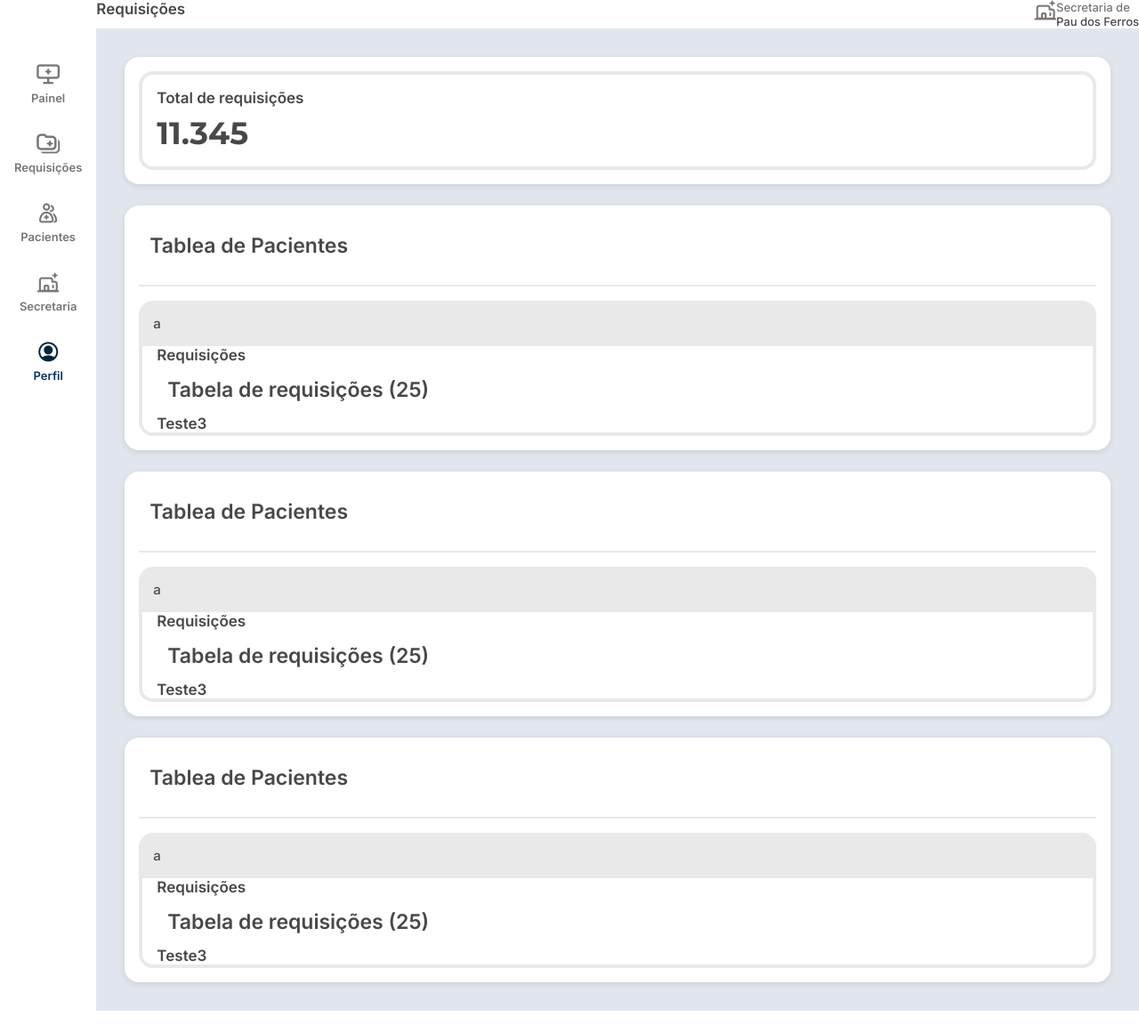
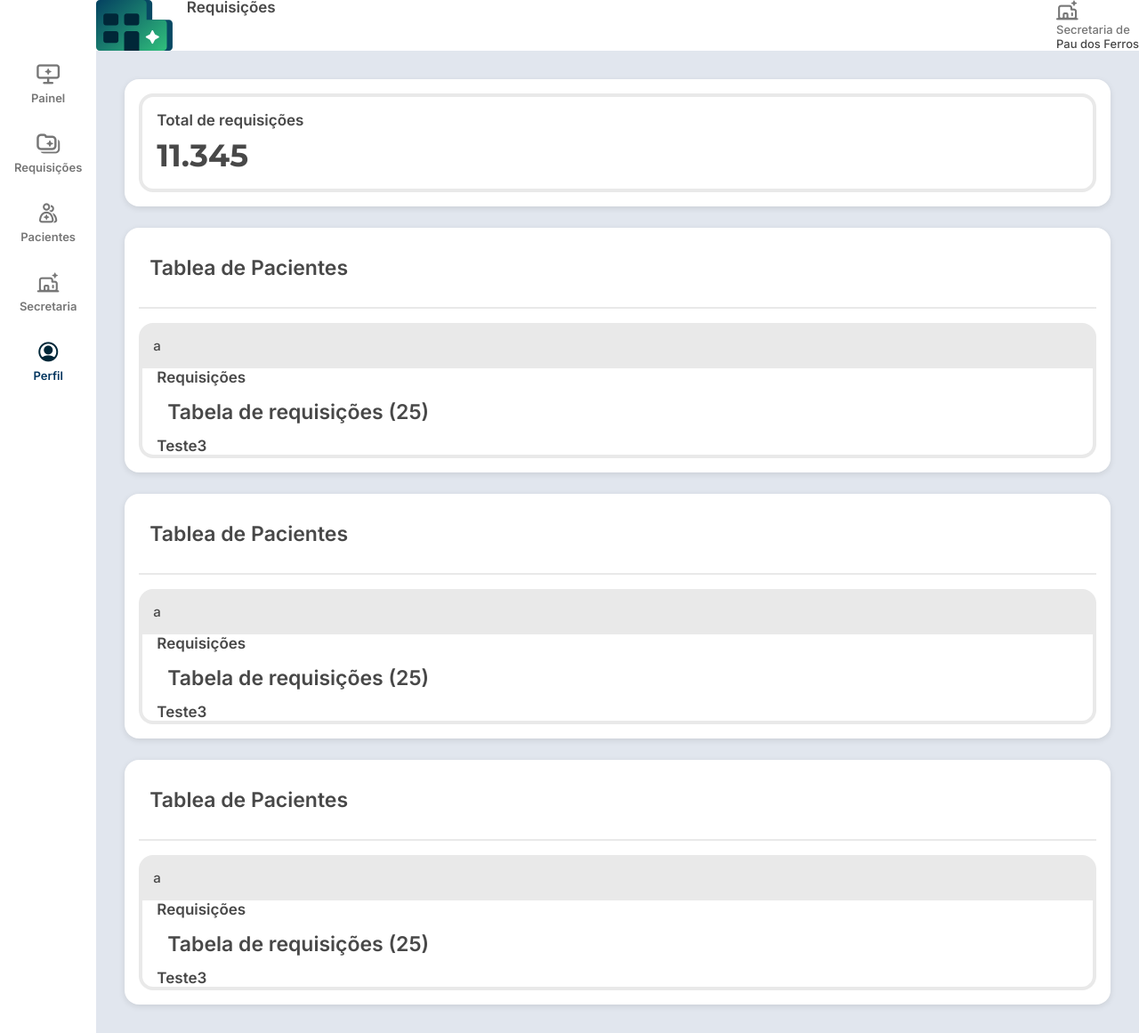
Before and after one commit to matheeus4568/Salus-System-Projeto-Integrador, a Django app: page / in a window 1280 px wide. Shown: the whole page at 89% size. Before the commit the page ends 1136 px from the top, so only its background shows below. Run offline with Django 5.2, Linux system fonts and the light colour scheme; some web fonts are replaced.

Commit message:
wip: header e ícones do header

```diff
--- a/static/css/components/header.css
+++ b/static/css/components/header.css
@@ -1,3 +1,16 @@
 .header {
     width: 100%;
+    display: flex;
+    flex-direction: row;
+    justify-content: space-between
 }
+
+.icon-title {
+    display: flex;
+    flex-direction: row;
+    gap: var(--spacing-md);
+}
+
+.hedaer > img {
+
+}
--- a/templates/components/header.html
+++ b/templates/components/header.html
@@ -1,10 +1,14 @@
-<div class="header flex direction-row justfy-content-space-between">
-    <h1>Requisições</h1>
+{% load static %}
+<div class="header">
+    <div class="icon-title">
+        <img src="{% static 'images/icons/secretary-img.svg' %}" alt="Secretaria">
+        <h1>Requisições</h1>
+    </div>
 
     <div>
-        <div class="flex direction-row">
+        <div class="header-menu">
             {% include 'components/icon.html' with icon='icon-secretary' %}
-            <div class="flex direction-column">
+            <div class="">
             <p class="txt-sm mid-gray">Secretaria de</p>
             <p class="txt-sm">Pau dos Ferros</p>
             </div>
```
Also changed, not shown: static/images/icons/files-img.svg (added), static/images/icons/folder-img.svg (added), static/images/icons/folders-img.svg (added), static/images/icons/monitor-img.svg (added), static/images/icons/people-img.svg (added), static/images/icons/person-img.svg (added), static/images/icons/profile-img.svg (added), static/images/icons/secretary-img.svg (added).
